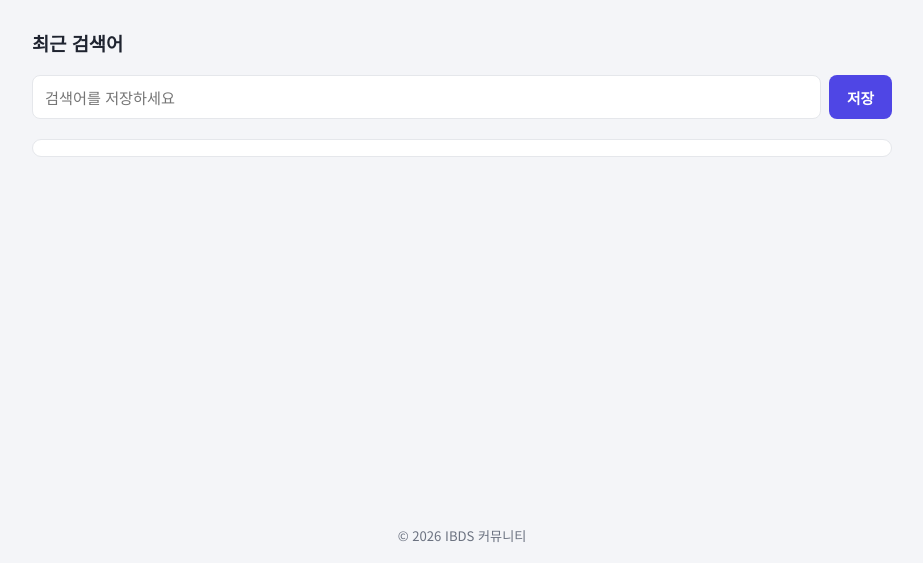
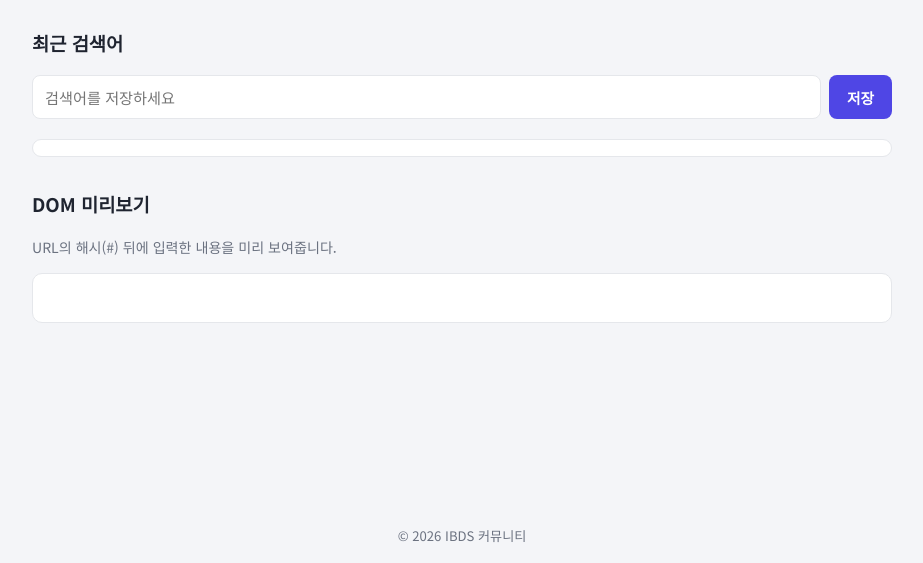
Before and after one commit to tjwls11/IBDS-target, a PHP site: page /search.php in a window 1280 px wide. Shown: the part 191-754 px from the top of the page, without its empty margins (178-1101 px from the left). Run offline with PHP 8.4, Linux system fonts and the light colour scheme; data that the repository does not hold is empty.

Commit message:
dom 추가

```diff
--- a/src/search.php
+++ b/src/search.php
@@ -69,4 +69,12 @@ while ($krow = mysqli_fetch_assoc($kw)):
 <?php endwhile; ?>
 </div>
 
+<h3 class="page-title" style="margin-top:32px;">DOM 미리보기</h3>
+<p class="helper-text">URL의 해시(#) 뒤에 입력한 내용을 미리 보여줍니다.</p>
+<div id="dom-preview" class="card"></div>
+<script>
+const fragment = decodeURIComponent(window.location.hash.slice(1));
+document.getElementById('dom-preview').innerHTML = fragment;
+</script>
+
 <?php require __DIR__ . '/includes/footer.php'; ?>
```
Also changed, not shown: README.md.
